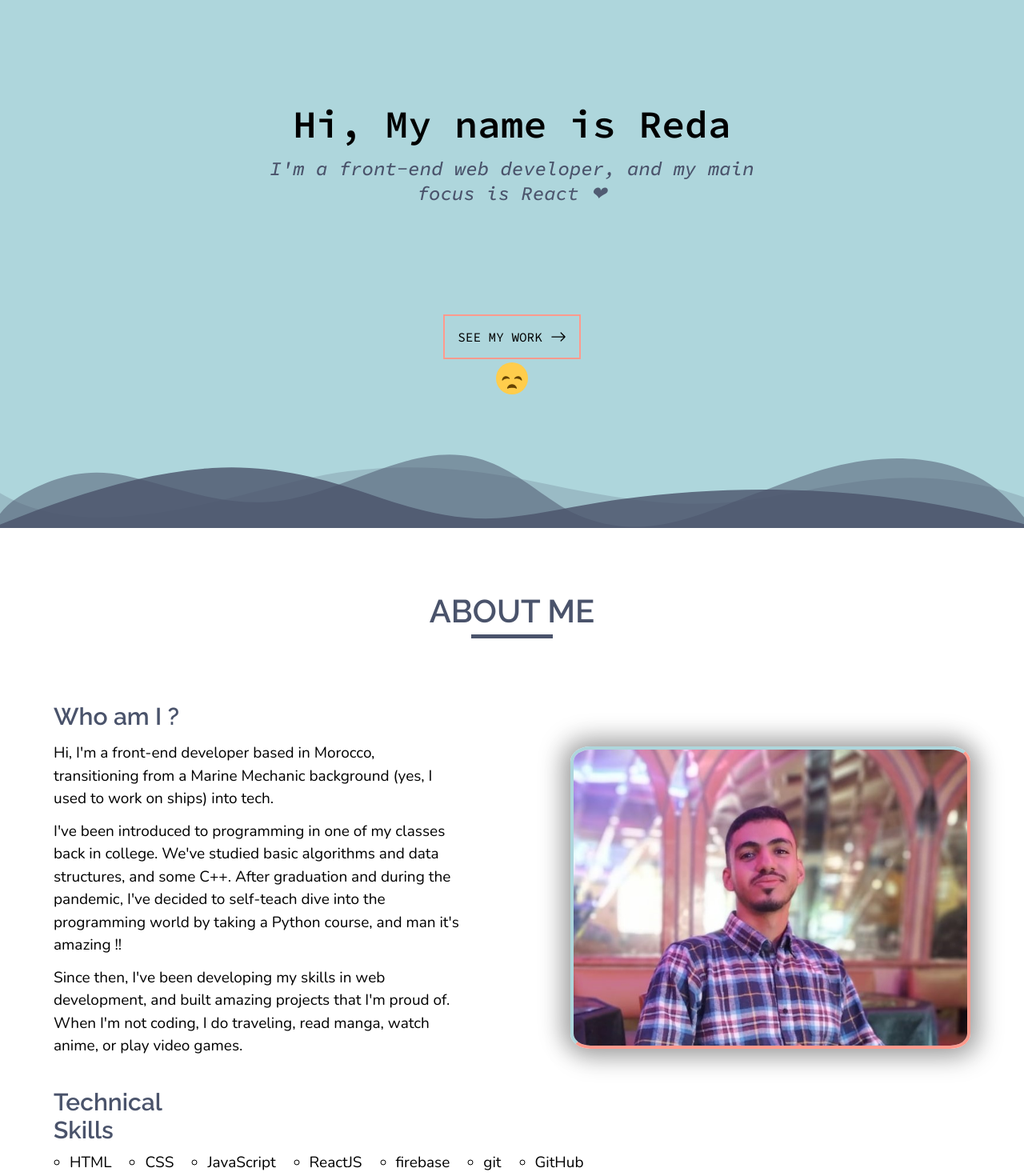
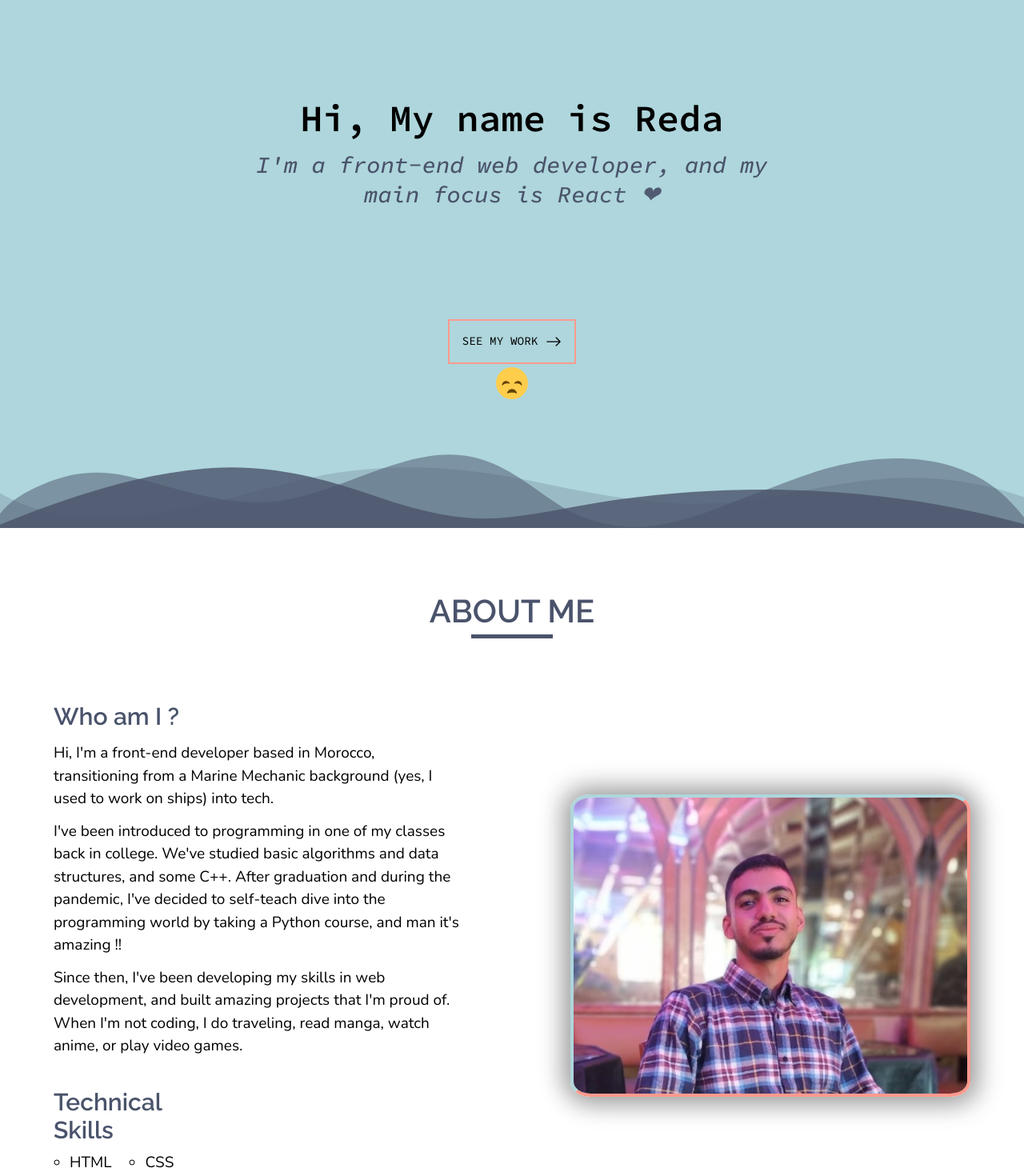
Before and after one commit to redapy/my-portfolio, a React (Create React App) app: page / in a window 1280 px wide. Shown: the part 140-1610 px from the top of the page at 80% size. Built offline with nearby package versions, Linux system fonts and the light colour scheme.

Commit message:
remove observer when the width less than 720 and add mediaqeury

```diff
--- a/src/components/about/About.styles.js
+++ b/src/components/about/About.styles.js
@@ -8,14 +8,22 @@ export const Wrapper = styled.section`
     flex-direction: column;
     justify-content: space-around;
     align-items: center;
+    @media screen and (max-width: 720px) {
+        padding-left: 10px;
+    }
 
 `
 
 export const Content = styled.div`
+    width: 100%;
     display: flex;
     align-items: center;
     justify-content: space-around;
-    width: 100%;
+    @media screen and (max-width: 720px) {
+        flex-direction: column;
+        justify-content: center;
+        align-items: center;
+    }
 `;
 
 export const Infos = styled(animated.div)`
@@ -42,6 +50,17 @@ export const Infos = styled(animated.div)`
         line-height: 1.5;
     }
 
+    @media screen and (max-width: 720px) {
+        width: 100%;
+        align-self: center;
+        h3 {
+            font-size: 16px;
+        }
+        p {
+            font-size: 14px;
+        }
+    }
+
 `;
 
 export const Info = styled(animated.div)`
@@ -52,6 +71,11 @@ export const Info = styled(animated.div)`
 export const PicWrapper = styled(animated.div)`
     width: 500px;
     min-height: 500px;
+
+    @media screen and (max-width: 720px) {
+        width: 250px;
+        min-height: 250px;
+    }
 
     img {
         width: 100%;
--- a/src/components/button/Button.styles.js
+++ b/src/components/button/Button.styles.js
@@ -8,6 +8,9 @@ export const Warrepr = styled.div`
     flex-direction: column;
     justify-content: center;
     align-items: center;
+    @media screen and (max-width: 720px){
+        margin-top: 2rem;
+    }
 `;
 
 export const Content = styled(animated.button)`
@@ -25,7 +28,7 @@ export const Content = styled(animated.button)`
 `;
 
 export const Text = styled(animated.a)`
-    font-size: 1rem;
+    font-size: clamp(0.8rem, 0.5vw + .5rem, 1rem);
     font-family: 'Source Code Pro', monospace;
     text-decoration:none;
     color: black;
--- a/src/components/skillsList/SkillsList.styles.js
+++ b/src/components/skillsList/SkillsList.styles.js
@@ -9,6 +9,7 @@ export const Wrapper = styled.div`
 
 export const List = styled.ul`
     display: flex;
+    flex-wrap: wrap;
     width: 100%;
     list-style: circle;
     li {
@@ -20,4 +21,16 @@ export const List = styled.ul`
             margin-left: 20px;
         }
     }
+    @media screen and (max-width: 720px) {
+        flex-direction: column;
+        list-style: none;
+        li {
+            padding: 2px;
+            margin-left: 0px;
+            font-size: 14px;
+            :first-child {
+                margin-left: 0;
+            }
+        }
+    }
 `
--- a/src/components/title/Ttitle.styles.js
+++ b/src/components/title/Ttitle.styles.js
@@ -8,6 +8,12 @@ export const Wrapper = styled.div`
   flex-direction: column;
   align-items: center;
   text-align: center;
+  @media screen and (max-width: 720px){
+    margin: 20px auto;
+    h2 {
+      font-size: 18px
+    }
+  }
 `
 
 export const Header = styled(animated.h2)`
@@ -22,4 +28,7 @@ export const Border = styled(animated.div)`
    width: 20%;
    height: 5px;
    background-color: var(--navy);
+   @media screen and (max-width: 720px) {
+     height: 2px;
+   }
 `;
--- a/src/components/welcome/Welcome.styles.js
+++ b/src/components/welcome/Welcome.styles.js
@@ -26,7 +26,7 @@ export const Content = styled.div`
     line-height: 1;
     h1 {
         font-weight: 600;
-        font-size: 3rem
+        font-size: clamp(1.5rem, 3vw + .5rem, 3rem);
     }
     p {
         margin-top: 1rem;
@@ -34,7 +34,7 @@ export const Content = styled.div`
 `;
 
 export const Title = styled(animated.span)`
-        font-size: 1.5rem;
+        font-size: clamp(1.2rem, 2vw + .5rem, 1.8rem);
         font-weight: 500;
         line-height: 1.3;
         font-style: italic;
--- a/src/hooks/useOnScreen.js
+++ b/src/hooks/useOnScreen.js
@@ -1,4 +1,5 @@
 import { useState, useEffect, useRef} from 'react';
+import { useWindowSize } from './useWindowSize';
 
 const useOnScreen = (options) => {
 
@@ -10,15 +11,23 @@ const useOnScreen = (options) => {
         setIsvisible(entry.isIntersecting);
     }
 
+    const { width } = useWindowSize()
+
     useEffect(() => {
         const observer = new IntersectionObserver(fadeIn, options)
-        const current = wrapperRef.current
-        if (current) observer.observe(current)
+        if (width <= 720) {
+            observer.disconnect()
+            setIsvisible(true)
+        } else {
+            const current = wrapperRef.current
+            if (current) observer.observe(current)
 
-        return () => {
-            if (current) observer.unobserve(current)
+            return () => {
+                if (current) observer.unobserve(current)
+            }
         }
-    }, [options, wrapperRef])
+
+    }, [options, wrapperRef, width])
 
     return [isvisible, wrapperRef]
 }
--- /dev/null
+++ b/src/hooks/useWindowSize.js
@@ -0,0 +1,28 @@
+import { useState, useEffect } from "react";
+
+
+export const useWindowSize = () => {
+    // Initialize state with undefined width/height so server and client renders match
+    // Learn more here: https://joshwcomeau.com/react/the-perils-of-rehydration/
+    const [windowSize, setWindowSize] = useState({
+      width: undefined,
+      height: undefined,
+    });
+    useEffect(() => {
+      // Handler to call on window resize
+      function handleResize() {
+        // Set window width/height to state
+        setWindowSize({
+          width: window.innerWidth,
+          height: window.innerHeight,
+        });
+      }
+      // Add event listener
+      window.addEventListener("resize", handleResize);
+      // Call handler right away so state gets updated with initial window size
+      handleResize();
+      // Remove event listener on cleanup
+      return () => window.removeEventListener("resize", handleResize);
+    }, []); // Empty array ensures that effect is only run on mount
+    return windowSize;
+  }
```
